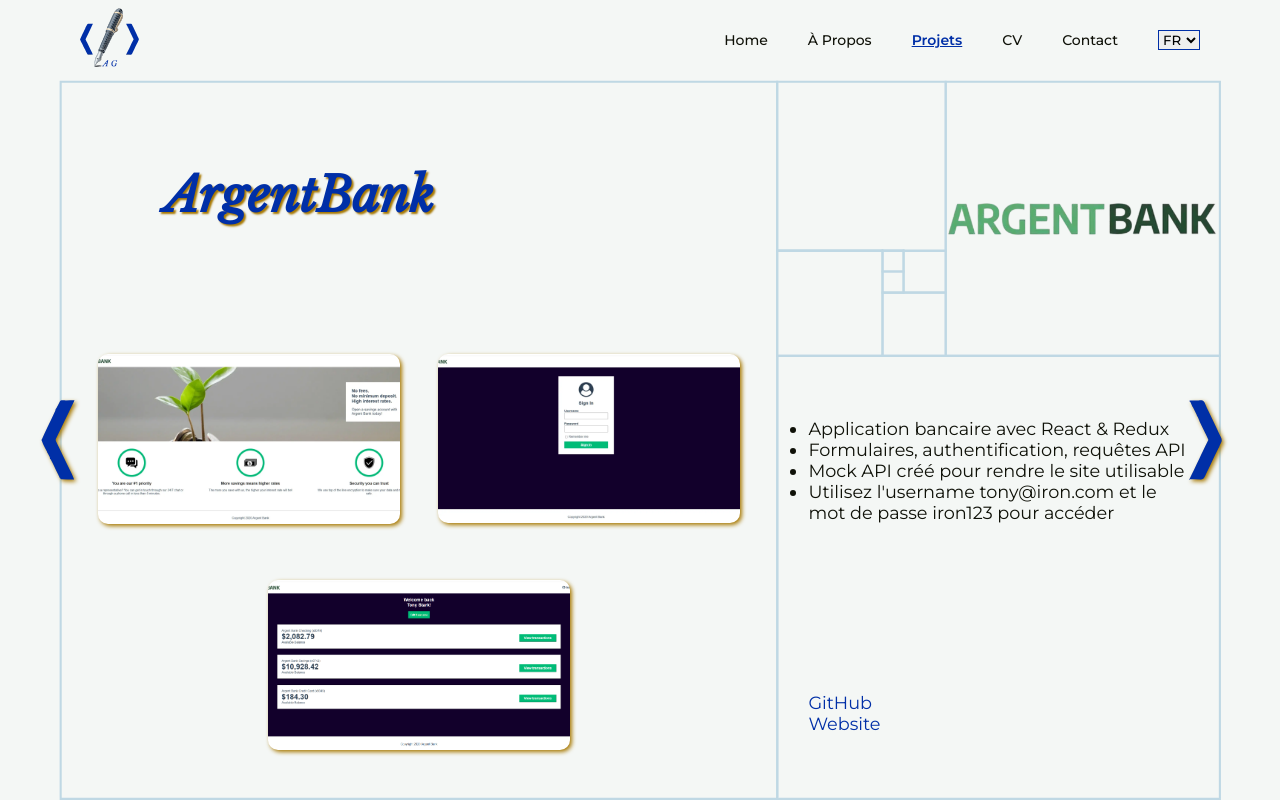
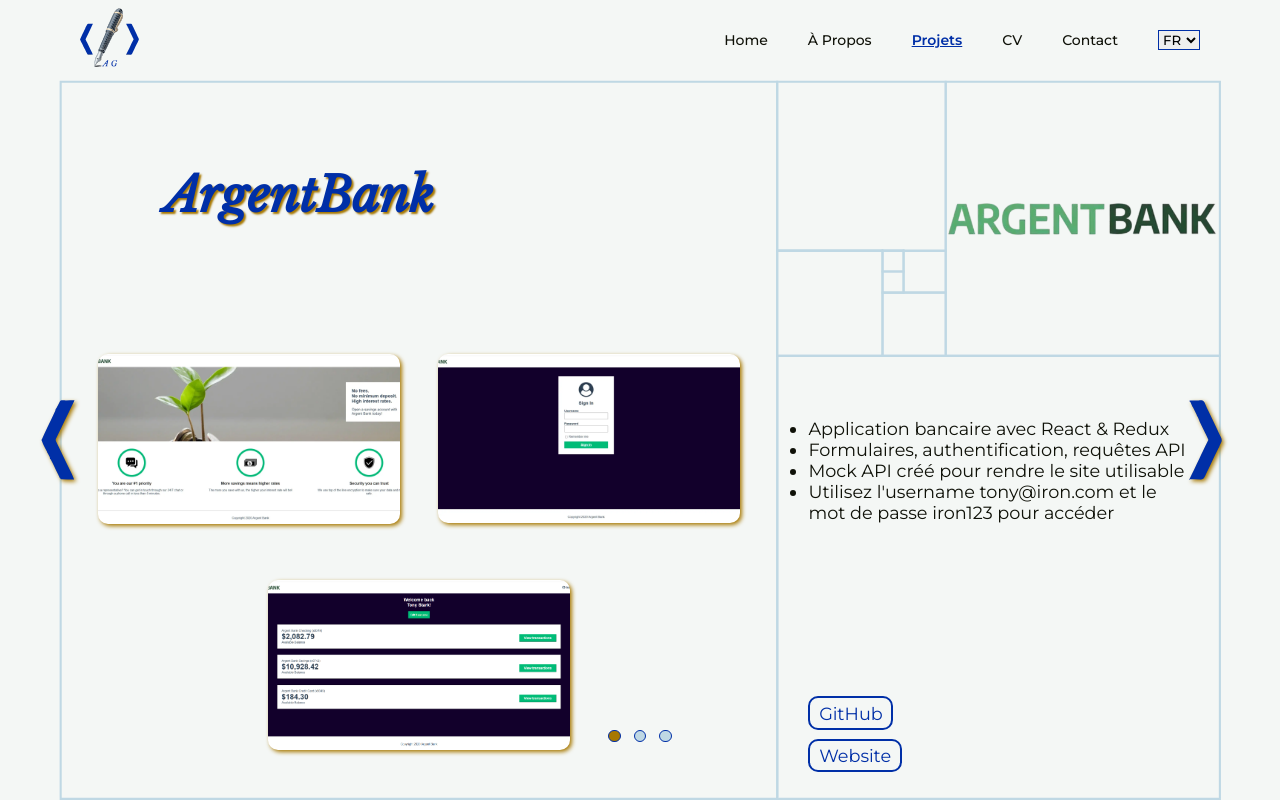
Before and after one commit to Alberto-Giordani/Alberto_Giordani_Portfolio, a React (Vite) app: page /projets in a window 1280 px wide. Built offline with nearby package versions, Linux system fonts and the light colour scheme.

Commit message:
Modifications de styles, ajout des indicateurs dans la page Projets

```diff
--- a/src/components/ProjetSlide/ProjetSlide.scss
+++ b/src/components/ProjetSlide/ProjetSlide.scss
@@ -148,12 +148,26 @@
             }
 
             a {
+                display: inline-block;
+                margin: 0.34vw 0.34vw 0.34vw 0;
+                padding: 0.34vw 0.68vw;
                 text-decoration: none;
                 color: $bluecolor;
+                border: 2px solid $bluecolor;
+                border-radius: 10px;
+                position: relative;
                 transition: $transition;
 
+
                 &:hover {
-                    color: $goldcolor;
+                    background-color: $bluecolor;
+                    color: $whitecolor;
+                    filter: drop-shadow($shadow5px);
+
+                    &::after {
+                        opacity: 1;
+                        right: 0.34vw;
+                    }
                 }
             }
         }
--- a/src/components/ProjetSlide/index.jsx
+++ b/src/components/ProjetSlide/index.jsx
@@ -9,13 +9,23 @@
                 <h1>{projet.title}</h1>
                 <div className="slide__left--images">
                     {projet.images.map((src, index) => (
-                        <img key={index} src={src} alt={`${projet.title} screenshot ${index + 1}`} />
+                        <img
+                            key={index}
+                            src={src}
+                            alt={`${projet.title} screenshot ${index + 1}`}
+                            loading="lazy"
+                        />
                     ))}
                 </div>
             </div>
 
             <div className="slide__right">
-                <img src={projet.logo} alt={`Logo ${projet.title}`} className="slide__right--logo" />
+                <img
+                    src={projet.logo}
+                    alt={`Logo ${projet.title}`}
+                    className="slide__right--logo"
+                    loading="lazy"
+                />
                 <ul className="slide__right--description">
                     {projet.description.map((point, i) => (
                         <li key={i}>{point}</li>
--- a/src/pages/Contact/Contact.scss
+++ b/src/pages/Contact/Contact.scss
@@ -143,7 +143,7 @@
             left: 9.05%;
             width: 50%;
             background-color: $azurecolor;
-            height: 10vh;
+            height: 12vh;
             box-shadow: $shadow2px;
 
             @media screen and (max-width: 960px) {
@@ -159,12 +159,12 @@
                 top: 5%;
                 font-family: $fonttitle;
                 color: $bluecolor;
-                font-size: $sizeh2;
+                font-size: 3vw;
                 font-style: italic;
                 text-align: left;
 
                 @media screen and (max-width: 960px) {
-                    font-size: 5vw;
+                    font-size: 6vw;
                     top: 50%;
                     left: 50%;
                     transform: translate(-50%, -50%);
--- a/src/pages/Contact/index.jsx
+++ b/src/pages/Contact/index.jsx
@@ -44,13 +44,16 @@
                             <h1><Trans i18nKey="contact.title" components={{ 1: <span /> }} /></h1>
 
                             {submitted ? (
+                                <div aria-live="polite">
                                     <div className="contact__text--thanks">
                                         <h2>{t('contact.thanks')}</h2>
                                         <img
                                             src={closeIcon}
                                             alt={t('contact.close')}
                                             onClick={() => setSubmitted(false)}
+                                            loading="lazy"
                                         />
+                                    </div>
                                 </div>
                             ) : (
 
--- a/src/pages/Projets/Projets.scss
+++ b/src/pages/Projets/Projets.scss
@@ -89,4 +89,33 @@
             box-sizing: border-box;
         }
     }
+
+
+    &__indicators {
+        position: absolute;
+        bottom: 8%;
+        left: 50%;
+        transform: translateX(-50%);
+        display: flex;
+        gap: 0.8rem;
+        z-index: 5;
+    }
+
+    &__indicator {
+        width: 0.8rem;
+        height: 0.8rem;
+        border-radius: 50%;
+        background-color: $azurecolor;
+        border: 1px solid $bluecolor;
+        cursor: pointer;
+
+        &.active {
+            background-color: $goldcolor;
+        }
+
+        &:focus {
+            outline: 2px solid $bluecolor;
+            outline-offset: 2px;
+        }
+    }
 }
--- a/src/pages/Projets/index.jsx
+++ b/src/pages/Projets/index.jsx
@@ -1,4 +1,4 @@
-import { useState } from "react";
+import { useState, useEffect } from "react";
 import ProjetSlider from "../../components/ProjetSlider";
 import spiral from "../../assets/spirals/spiralProjets.svg";
 import arrowLeft from "../../assets/icons/arrowLeft.svg";
@@ -19,14 +19,25 @@
     const [index, setIndex] = useState(0);
     const total = projets.length;
 
-    const next = () => setIndex((index + 1) % total);
-    const prev = () => setIndex((index - 1 + total) % total);
+    const next = () => setIndex((i) => (i + 1) % total);
+    const prev = () => setIndex((i) => (i - 1 + total) % total);
 
+    useEffect(() => {
+        const handleKeyDown = (e) => {
+            if (e.key === 'ArrowRight') {
+                setIndex((i) => (i + 1) % total);
+            } else if (e.key === 'ArrowLeft') {
+                setIndex((i) => (i - 1 + total) % total);
+            }
+        };
+        window.addEventListener('keydown', handleKeyDown);
+        return () => window.removeEventListener('keydown', handleKeyDown);
+    }, [total]);
 
     return (
         <section className="projets">
             <button className="projets__arrow projets__arrow--left" onClick={prev}>
-                <img src={arrowLeft} alt={t('projets.prev')} />
+                <img src={arrowLeft} alt={t('projets.prev')} loading="lazy" />
             </button>
             <div className="projets__content">
                 <div className="projets__container">
@@ -42,8 +53,18 @@
                     </div>
                 </div>
             </div>
+            <div className="projets__indicators">
+                {projets.map((_, i) => (
+                    <button
+                        key={i}
+                        onClick={() => setIndex(i)}
+                        aria-label={`Slide ${i + 1}`}
+                        className={`projets__indicator${i === index ? ' active' : ''}`}
+                    />
+                ))}
+            </div>
             <button className="projets__arrow projets__arrow--right" onClick={next}>
-                <img src={arrowRight} alt={t('projets.next')} />
+                <img src={arrowRight} alt={t('projets.next')} loading="lazy" />
             </button>
         </section>
     )
--- a/src/router/App.scss
+++ b/src/router/App.scss
@@ -1,5 +1,23 @@
+@use "../styles/variables" as *;
+
 *,
 body {
     margin: 0;
     padding: 0;
 }
+
+a {
+    color: $bluecolor;
+    text-decoration: none;
+    transition: $transition;
+}
+
+a:hover {
+    text-decoration: underline;
+    color: lighten($bluecolor, 15%);
+}
+
+a:focus-visible {
+    outline: 2px solid $goldcolor;
+    outline-offset: 2px;
+}
```
Lines whose indentation alone changed are shown as unchanged.
